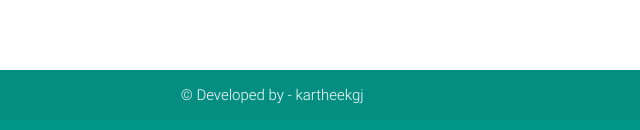
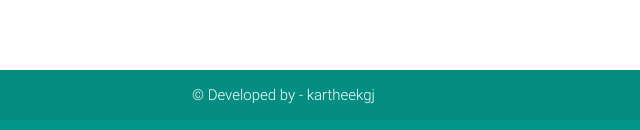
Before and after one commit to kartheekgj/numtowhatsapp, a plain HTML site: page index.html in a window 1280 px wide. Shown: the part 667-797 px from the top of the page, 0-640 px from the left. Drawn offline with Linux system fonts and the light colour scheme.

Commit message:
Update index.html

```diff
--- a/index.html
+++ b/index.html
@@ -49,8 +49,7 @@
     <footer class="page-footer stickbottom teal" style="position:fixed;width:100%;">
         <div class="footer-copyright">
             <div class="container">
-                <div class="row">
-                    <span class="left-align white-text text-darken-2">&#169; Developed by - <a
+                    <span class="center white-text text-darken-2 ">&#169; Developed by - <a
                             class="white-text text-darken-2" href="https://github.com/kartheekgj">kartheekgj</a></span>
                 </div>
             </div>
```
